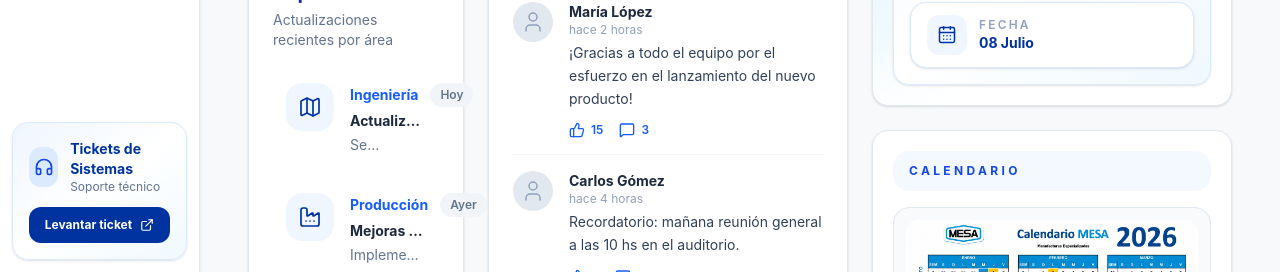
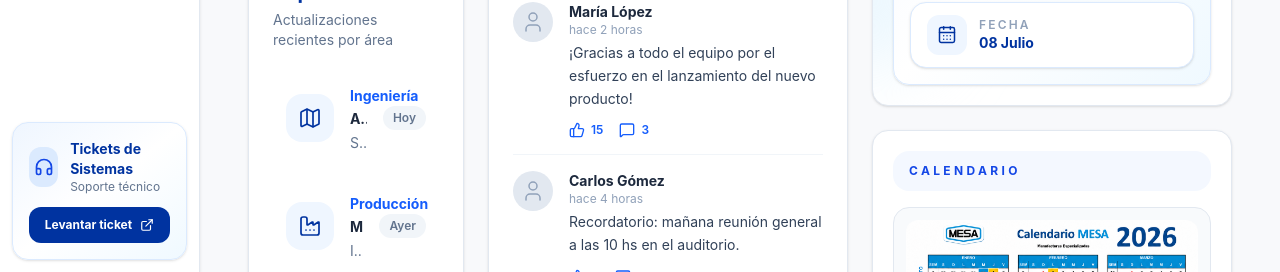
Before and after one commit to Manufacturas-Especializadas/Intranet-Version-2-FrontEnd, a React (Vite) app: page / in a window 1280 px wide. Shown: the part 528-800 px from the top of the page. Built offline with nearby package versions, Linux system fonts and the light colour scheme.

Commit message:
style: "iconos centrados de noticias de departamentos"

```diff
--- a/src/components/UI/DepartmentNews/DepartmentNews.tsx
+++ b/src/components/UI/DepartmentNews/DepartmentNews.tsx
@@ -79,24 +79,18 @@ export const DepartmentNews = () => {
           <Link
             key={news.id}
             to="/noticias/departamentos"
-            className="group flex gap-4 rounded-2xl border border-transparent p-3 transition hover:border-blue-100 hover:bg-blue-50/50"
+            className="group grid min-h-[86px] grid-cols-[48px_minmax(0,1fr)_auto] items-center gap-4 rounded-2xl border border-transparent p-3 transition hover:border-blue-100 hover:bg-blue-50/50"
           >
-            <div className="flex h-12 w-12 shrink-0 items-center justify-center rounded-2xl bg-blue-50 text-[#0033a0] transition group-hover:scale-105 group-hover:bg-[#0033a0] group-hover:text-white">
+            <div className="flex h-12 w-12 items-center justify-center rounded-2xl bg-blue-50 text-[#0033a0] transition group-hover:scale-105 group-hover:bg-[#0033a0] group-hover:text-white">
               <news.icon className="h-6 w-6" strokeWidth={1.7} />
             </div>
 
-            <div className="min-w-0 flex-1">
-              <div className="mb-1 flex items-center justify-between gap-3">
-                <span className="text-sm font-bold text-blue-600">
-                  {news.department}
-                </span>
+            <div className="min-w-0">
+              <span className="text-sm font-bold text-blue-600">
+                {news.department}
+              </span>
 
-                <span className="shrink-0 rounded-full bg-slate-100 px-2.5 py-1 text-xs font-semibold text-slate-500 group-hover:bg-white">
-                  {news.timeAgo}
-                </span>
-              </div>
-
-              <h4 className="truncate text-sm font-bold text-slate-800 transition-colors group-hover:text-[#0033a0]">
+              <h4 className="mt-0.5 truncate text-sm font-bold text-slate-800 transition-colors group-hover:text-[#0033a0]">
                 {news.title}
               </h4>
 
@@ -104,6 +98,10 @@ export const DepartmentNews = () => {
                 {news.description}
               </p>
             </div>
+
+            <span className="shrink-0 rounded-full bg-slate-100 px-2.5 py-1 text-xs font-semibold text-slate-500 transition group-hover:bg-white">
+              {news.timeAgo}
+            </span>
           </Link>
         ))}
       </div>
```
